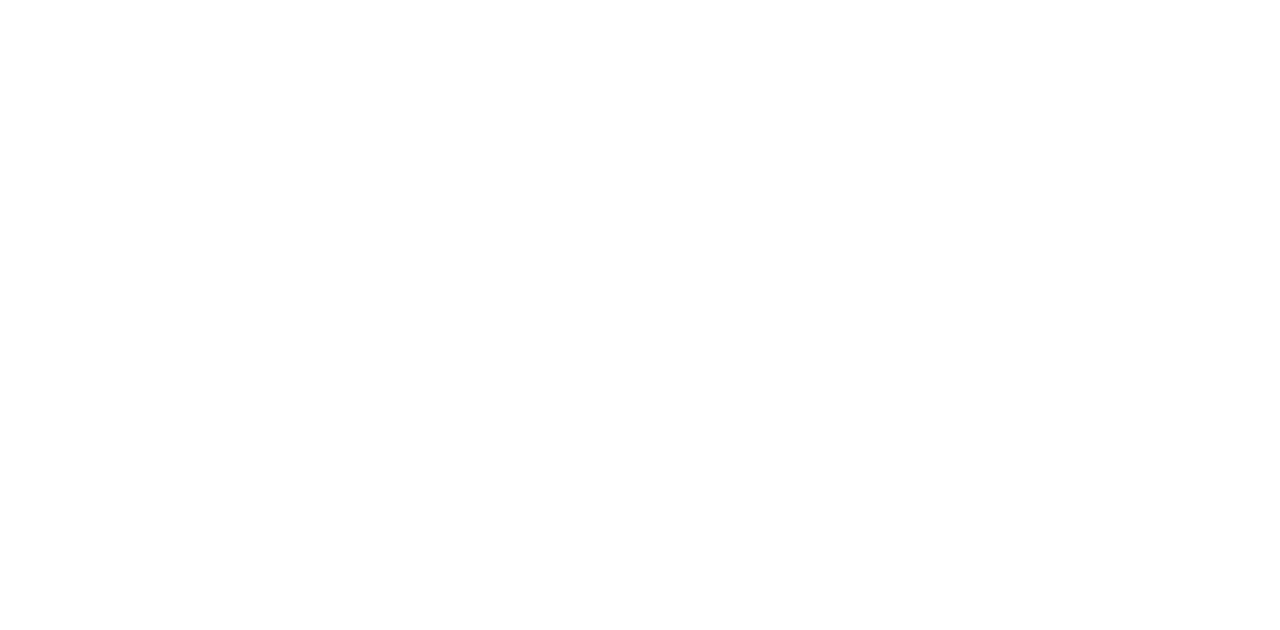
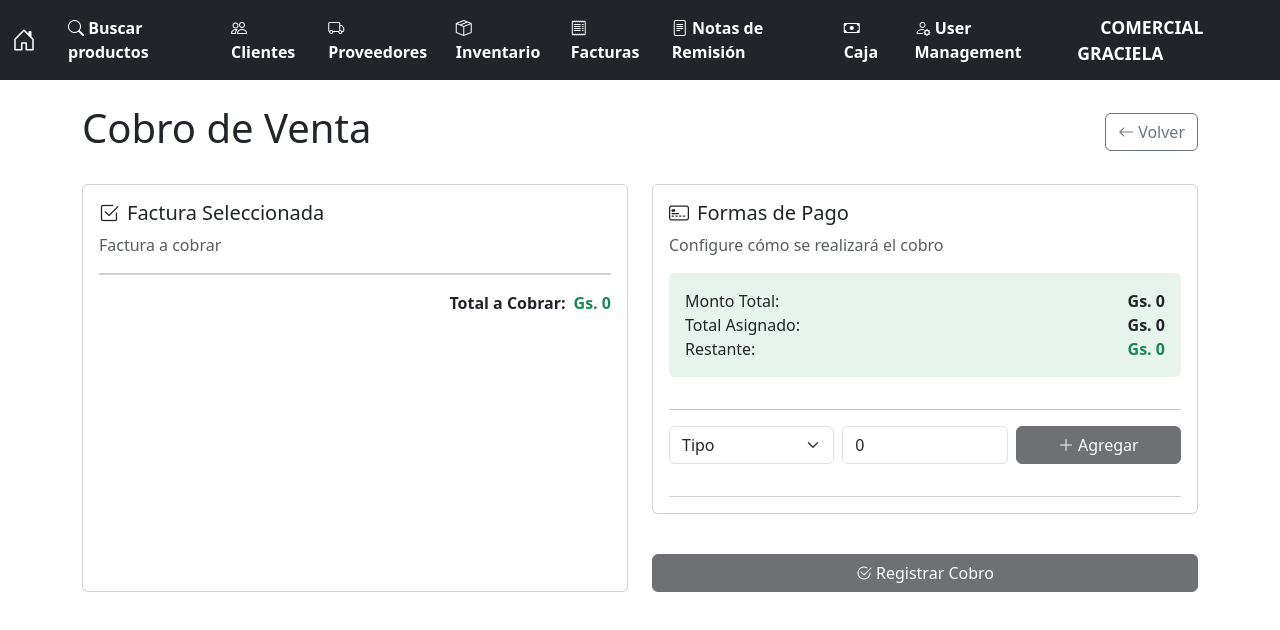
Before and after one commit to rodrigoWq/front-web-punto-de-venta, a Vue app: page /cobro-venta-rapida in a window 1280 px wide. Before the commit this address had no page. Shown: the top 630 px of the page. Built offline with nearby package versions, Linux system fonts and the light colour scheme.

Commit message:
pantalla rapida para cobro venta

```diff
--- a/src/router/index.js
+++ b/src/router/index.js
@@ -16,6 +16,7 @@ import RolesView from '@/views/RolesView.vue';
 import CajaView from '@/views/CajaView.vue'; // Importa la pantalla de Caja
 import CerrarCajaView from '@/views/CerrarCajaView.vue'
 import CobroFacturaVentaView from '@/views/CobroFacturaVentaView.vue';
+import CobroVentaRapidaView from '@/views/CobroVentaRapidaView.vue';
 import IngresoVariosView from '@/views/IngresoVariosView.vue';
 import EgresoVariosView from '@/views/EgresoVariosView.vue';
 import MovimientosCajaView from '@/views/MovimientosCajaView.vue';
@@ -116,6 +117,11 @@ const routes = [
 
   },
   {
+    path: '/cobro-venta-rapida',
+    name: 'CobroVentaRapida',
+    component: CobroVentaRapidaView
+  },
+  {
     path: '/clientes',
     name: 'Clientes',
     component: ClientesView
--- /dev/null
+++ b/src/views/CobroVentaRapidaView.vue
@@ -0,0 +1,171 @@
+<template>
+  <AppNavbar />
+  <div class="container mt-4">
+    <AppHeader
+      title="Cobro de Venta"
+      subtitle="Registrar cobro de la venta recién generada"
+    >
+      <template #buttons>
+        <router-link class="btn btn-outline-secondary" :to="{ name: 'Inicio' }">
+          <i class="bi bi-arrow-left me-1"></i>Volver
+        </router-link>
+      </template>
+    </AppHeader>
+
+    <div class="row mt-4">
+      <!-- 1) Factura Seleccionada -->
+      <div class="col-12 col-md-6">
+        <div class="card p-3 h-100">
+          <h5><i class="bi bi-check2-square me-2"></i>Factura Seleccionada</h5>
+          <p class="text-muted">Factura a cobrar</p>
+          <div class="list-group list-group-flush mb-3">
+            <div
+              v-for="inv in selectedInvoices"
+              :key="inv.id"
+              class="list-group-item d-flex justify-content-between align-items-center"
+            >
+              <div>
+                <div>{{ inv.number || 'Comprobante' }}</div>
+                <div><small class="text-muted">{{ inv.client || '' }}</small></div>
+                <div><small class="text-muted">{{ inv.date }}</small></div>
+              </div>
+              <div class="fw-bold">{{ formatCurrency(inv.total) }}</div>
+            </div>
+          </div>
+          <div class="d-flex justify-content-end fw-bold">
+            Total a Cobrar:
+            <span class="text-success ms-2">{{ formatCurrency(totalToCharge) }}</span>
+          </div>
+        </div>
+      </div>
+
+      <!-- 2) Formas de Pago -->
+      <div class="col-12 col-md-6">
+        <PaymentForms :total="totalToCharge" v-model:payments="payments" />
+        <button
+          class="btn btn-dark w-100 mt-3"
+          :disabled="!canAddPayment"
+          @click="submitCobro"
+        >
+          <i class="bi bi-check2-circle me-1"></i>Registrar Cobro
+        </button>
+      </div>
+    </div>
+  </div>
+</template>
+
+<script setup>
+import { ref, reactive, computed, onMounted } from 'vue'
+import { useRoute } from 'vue-router'
+import AppNavbar from '@/components/AppNavbar.vue'
+import AppHeader from '@/components/AppHeader.vue'
+import PaymentForms from '@/components/PaymentForms.vue'
+import apiService from '@/services/apiService.js'
+
+const route = useRoute()
+
+// Selected invoice passed from previous screen
+const selectedInvoices = reactive([])
+const payments = ref([])
+
+// Initialize from route query ?invoice=...
+function safeParseInvoice(q) {
+  try {
+    if (!q) return null
+    const obj = typeof q === 'string' ? JSON.parse(decodeURIComponent(q)) : q
+    if (!obj) return null
+    return {
+      // Usar movimiento_cobro_id como id principal para el cobro
+      id: obj.id ?? obj.movimiento_cobro_id ?? obj.movimiento_id ?? obj.movId ?? null,
+      // Preferir nro_factura si está presente
+      number: obj.number ?? obj.nro_factura ?? obj.nro_comprobante ?? '',
+      // Intentar obtener el nombre del cliente desde varias fuentes
+  client: (obj.client ?? obj.nombre_razon_social ?? (obj.cabecera && obj.cabecera.nombre_razon_social)) || '',
+      // Fecha: usar la que venga o derivar de cabecera/fecha_movimiento
+      date: obj.date
+        ? obj.date
+        : (obj.cabecera && obj.cabecera.fecha_emision)
+          ? new Date(obj.cabecera.fecha_emision).toLocaleString()
+          : (obj.fecha_emision)
+            ? new Date(obj.fecha_emision).toLocaleString()
+            : (obj.fecha_movimiento)
+              ? new Date(obj.fecha_movimiento).toLocaleString()
+              : new Date().toLocaleString(),
+      // Total: usar total enviado o alternativas razonables
+      total: Number(obj.total ?? obj.monto_total ?? (obj.cabecera && obj.cabecera.total_iva_incluido) ?? 0)
+    }
+  } catch (e) {
+    console.warn('No se pudo parsear la factura desde la ruta:', e)
+    return null
+  }
+}
+
+onMounted(() => {
+  console.log('[CobroVentaRapida] route.query:', route.query)
+  const inv = safeParseInvoice(route.query.invoice)
+  console.log('[CobroVentaRapida] parsed invoice:', inv)
+  if (inv && inv.id) {
+    selectedInvoices.splice(0, selectedInvoices.length, inv)
+  } else {
+    alert('No se recibió una factura válida para cobrar.')
+  }
+})
+
+const totalToCharge = computed(() => selectedInvoices.reduce((sum, inv) => sum + (Number(inv.total) || 0), 0))
+const canAddPayment = computed(() => (payments.value || []).length > 0)
+
+function submitCobro() {
+  if (selectedInvoices.length === 0) {
+    alert('No hay factura para cobrar.')
+    return
+  }
+  const movId = selectedInvoices[0].id
+  if (!movId) {
+    alert('Falta movimiento_id de la factura para registrar el cobro.')
+    return
+  }
+
+  const pagos = (payments.value || []).map(p => {
+    const metodo = (p.metodo_pago || p.metodo || p.type || p.name || '').toString().toUpperCase()
+    const monto = Number(p.monto ?? p.amount ?? p.value ?? 0)
+    const referencia = p.referencia_externa ?? p.referencia ?? p.reference ?? p.ref ?? null
+    return {
+      metodo_pago: metodo,
+      monto: monto,
+      referencia_externa: referencia === undefined ? null : referencia
+    }
+  })
+
+  const payload = {
+    movimiento_id: movId,
+    forma_operacion: 'CONTADO',
+    pagos
+  }
+
+  console.log('Payload -> /api/cashbox/collect-sale', payload)
+  apiService.post('/api/cashbox/collect-sale', payload)
+    .then(resp => {
+      console.log('Respuesta collect-sale:', resp && resp.data)
+      alert('Cobro registrado correctamente.')
+      payments.value = []
+    })
+    .catch(err => {
+      console.error('Error enviando collect-sale:', err)
+      alert('Error al registrar el cobro. Revisa la consola para más detalles.')
+    })
+}
+
+function formatCurrency(value) {
+  return new Intl.NumberFormat('es-PY', {
+    style: 'currency',
+    currency: 'PYG'
+  }).format(value)
+}
+</script>
+
+<style scoped>
+.list-group {
+  max-height: 400px;
+  overflow-y: auto;
+}
+</style>
--- a/src/views/PantallaInicio.vue
+++ b/src/views/PantallaInicio.vue
@@ -237,10 +237,30 @@ export default {
 
         // 6) Envío a /api/sales
         console.log('Payload venta:', payload);
-        await apiService.post(`${process.env.VUE_APP_API_BASE_URL}/api/sales`, payload);
-        alert('Venta registrada correctamente');
+        const resp = await apiService.post(`${process.env.VUE_APP_API_BASE_URL}/api/sales`, payload);
+        console.log('[PantallaInicio] /api/sales resp.data:', resp?.data);
+        //alert('Venta registrada correctamente');
 
-        // 7) Limpio todo
+        // Armar objeto de factura a enviar a CobroVentaRapida
+        const d = resp?.data || {};
+        const inv = {
+          // Usar movimiento_cobro_id provisto por el backend para registrar el cobro
+          id: d.movimiento_cobro_id || d.movimiento_id || d.id || d?.venta?.movimiento_id || d?.data?.movimiento_id || null,
+          // Mostrar número de factura si está, si no el número de comprobante
+          number: d.nro_factura || d.nro_comprobante || d?.venta?.nro_comprobante || d?.data?.nro_comprobante || '',
+          // Preferir nombre desde cabecera si viene, si no el input local
+          client: d?.cabecera?.nombre_razon_social || this.clienteNombre || '',
+          date: new Date().toLocaleString(),
+          total: this.totalAmount
+        };
+        const encoded = encodeURIComponent(JSON.stringify(inv));
+        console.log('[PantallaInicio] CobroVentaRapida invoice object:', inv);
+        console.log('[PantallaInicio] CobroVentaRapida encoded invoice:', encoded);
+
+        // Redirigir a pantalla de cobro con la factura seleccionada
+        this.$router.push({ name: 'CobroVentaRapida', query: { invoice: encoded } });
+
+        // 7) Limpio todo (estado local)
         this.productos = [];
         this.paginaActual = 1;
         this.cabecera.referencia = '';
```
